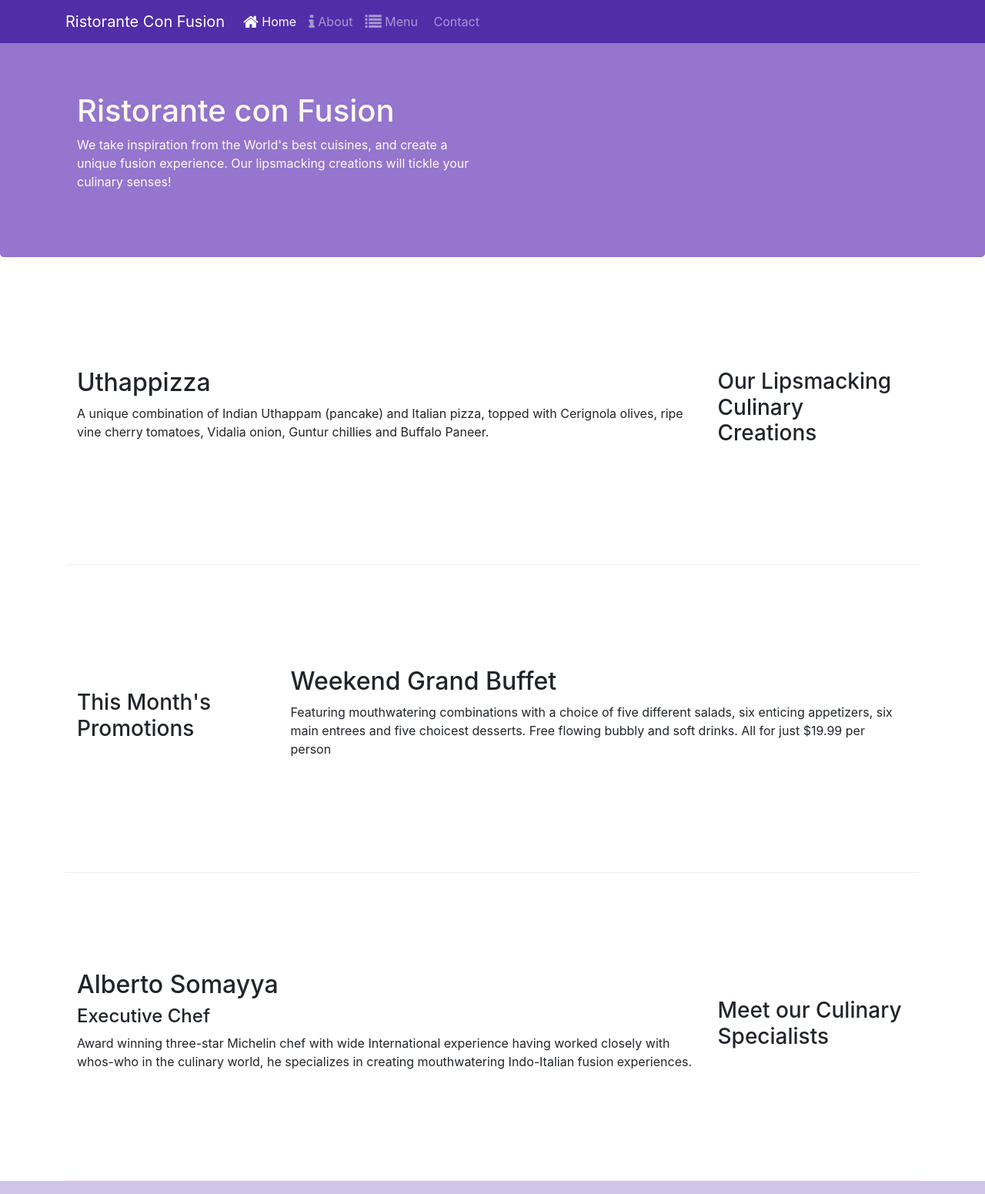
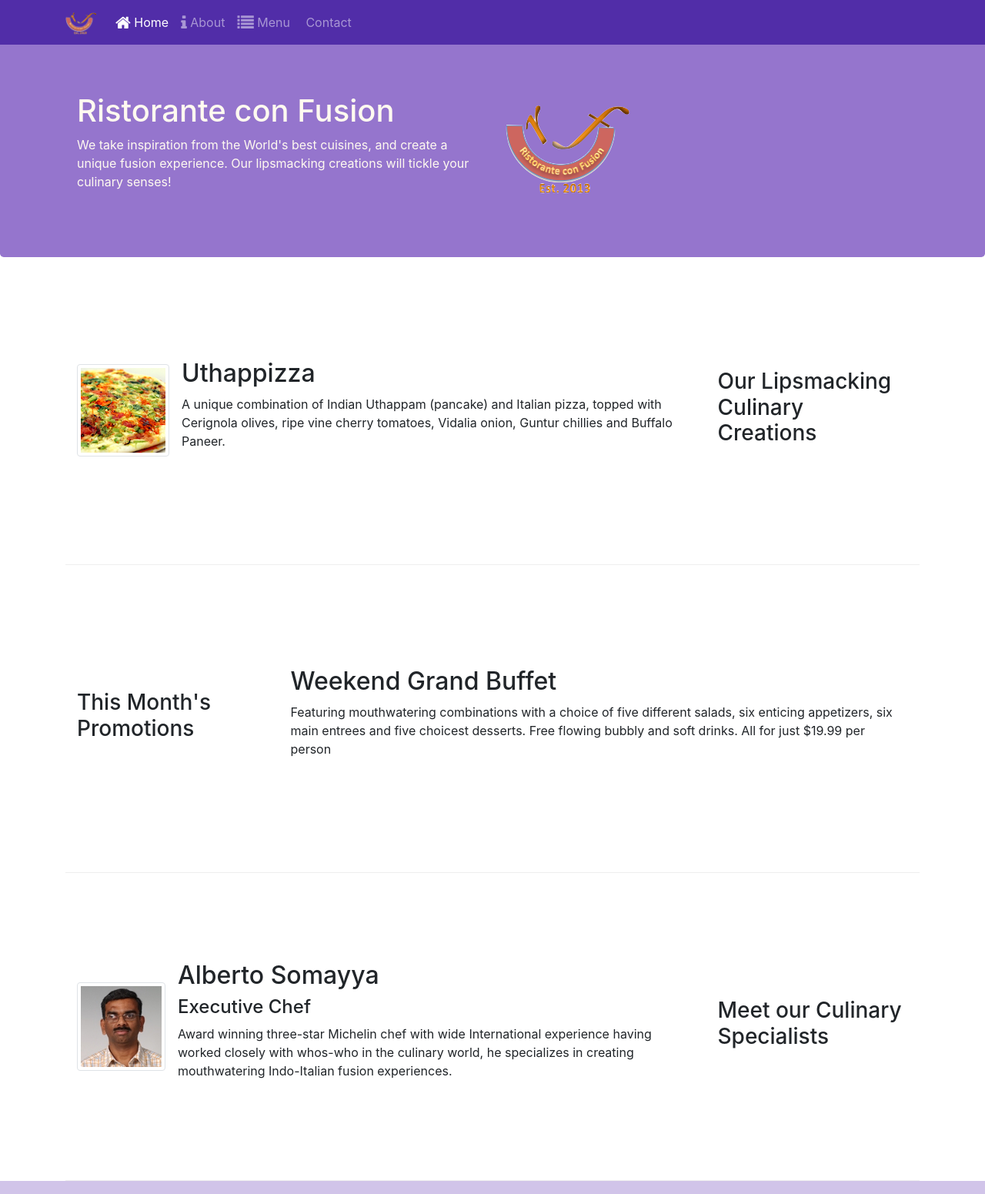
Before and after one commit to rit7897/conFusion, a website: page index.html in a window 1280 px wide. Shown: the top 1551 px of the page at 77% size. Drawn offline with nearby package versions, Linux system fonts and the light colour scheme; some icons are missing.

Commit message:
Images and cards

```diff
--- a/index.html
+++ b/index.html
@@ -22,7 +22,7 @@
         <button class="navbar-toggler" type="button" data-toggle="collapse" data-target="#Navbar">
                <span class="navbar-toggler-icon"></span>
          </button>
-         <a class="navbar-brand" href="./index.html">Ristorante Con Fusion</a>
+         <a class="navbar-brand" href="./index.html"><img src="img/logo.png" height="30" width="41"></a>
          <div class="collapse navbar-collapse" id="Navbar">
               <ul class="navbar-nav mr-auto">
                   <li class="nav-item active"><a class="nav-link" href="#"><span class="fa fa-home fa-lg"></span> Home</a></li>
@@ -41,7 +41,8 @@
                     <h1>Ristorante con Fusion</h1>
                     <p>We take inspiration from the World's best cuisines, and create a unique fusion experience. Our lipsmacking creations will tickle your culinary senses!</p>
                 </div>
-                <div class="col-12 col-sm">
+                <div class="col-12 col-sm align-self-center">
+                  <img src="img/logo.png" class="img-fluid">
                 </div>
             </div>
         </div>
@@ -53,8 +54,17 @@
                 <h3>Our Lipsmacking Culinary Creations</h3>
             </div>
             <div class="col col-sm order-sm-first col-md">
-                <h2>Uthappizza</h2>
-                <p>A unique combination of Indian Uthappam (pancake) and Italian pizza, topped with Cerignola olives, ripe vine cherry tomatoes, Vidalia onion, Guntur chillies and Buffalo Paneer.</p>
+                <div class="media">
+                    <img class="d-flex mr-3 img-thumbnail align-self-center"
+                            src="img/uthappizza.png" alt="Uthappizza">
+                    <div class="media-body">
+                        <h2 class="mt-0">Uthappizza</h2>
+                        <p class="d-none d-sm-block">A unique combination of Indian Uthappam (pancake) and
+                            Italian pizza, topped with Cerignola olives, ripe vine
+                            cherry tomatoes, Vidalia onion, Guntur chillies and
+                            Buffalo Paneer.</p>
+                    </div>
+                </div>
             </div>
         </div>
 
@@ -74,9 +84,19 @@
                 <h3>Meet our Culinary Specialists</h3>
             </div>
             <div class="col col-sm order-sm-first col-md">
-                <h2>Alberto Somayya</h2>
-                <h4>Executive Chef</h4>
-                <p>Award winning three-star Michelin chef with wide International experience having worked closely with whos-who in the culinary world, he specializes in creating mouthwatering Indo-Italian fusion experiences. </p>
+              <div class="media">
+                  <img class="d-flex mr-3 img-thumbnail align-self-center"
+                          src="img/alberto.png" alt="Alberto Somayya">
+                  <div class="media-body">
+                      <h2 class="mt-0">Alberto Somayya</h2>
+                      <h4>Executive Chef</h4>
+                      <p class="d-none d-sm-block">Award winning three-star Michelin chef with wide
+                          International experience having worked closely with
+                          whos-who in the culinary world, he specializes in
+                          creating mouthwatering Indo-Italian fusion experiences.
+                          </p>
+                  </div>
+              </div>
             </div>
         </div>
     </div>
```
Also changed, not shown: aboutus.html (+3 -2 lines), contactus.html (+3 -2 lines), img/alberto.png (added), img/buffet.png (added), img/logo.png (added), img/uthappizza.png (added), 1 other file.
